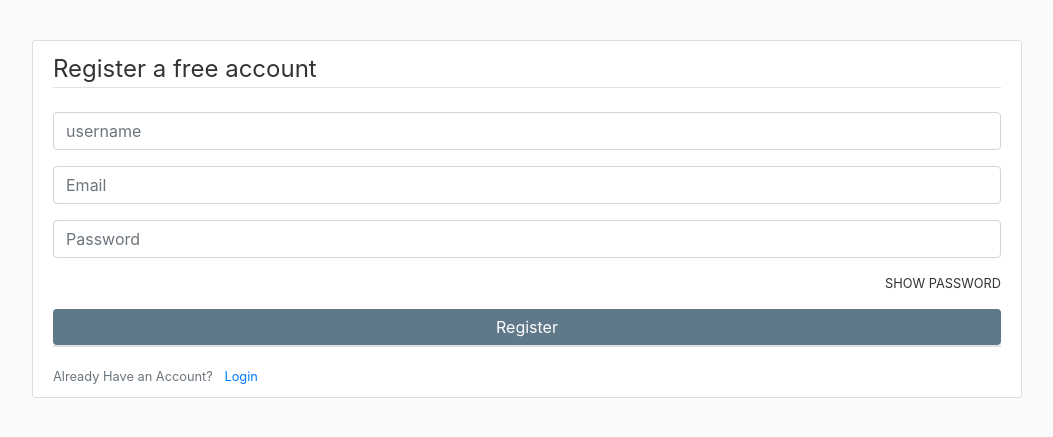
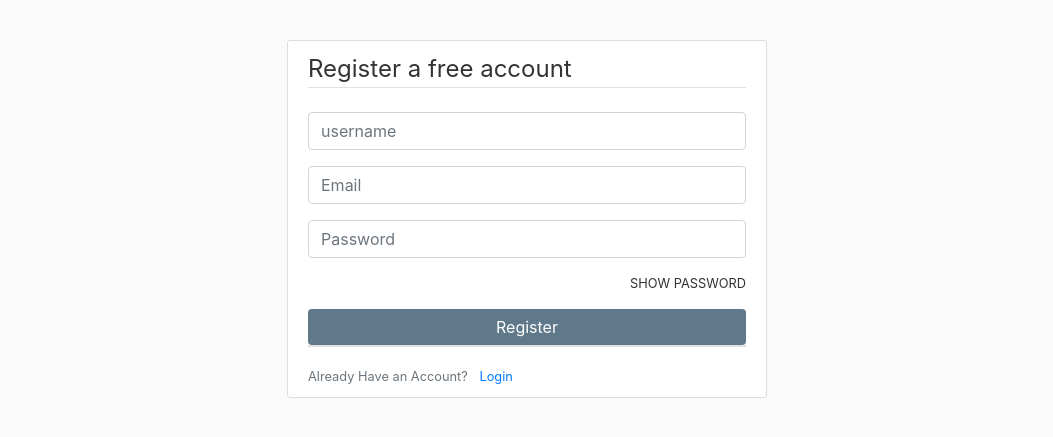
Before and after one commit to hassant727/TeamSoftwareProject, a Django app: page /register/ in a window 1280 px wide. Shown: the part 56-493 px from the top of the page, without its empty margins (113-1166 px from the left). Run offline with Django 3.2, Linux system fonts and the light colour scheme; parts of the project's set-up code (start-up, migrations or seed data) failed here and were passed over; some libraries are stand-ins or nearby versions.

Commit message:
Log in and Register width

```diff
--- a/CS3305TSP/templates/userpages/login.html
+++ b/CS3305TSP/templates/userpages/login.html
@@ -1,8 +1,7 @@
 {% extends 'base.html' %}
 {% load static %}
 {% block content %}
-    <div class="row">
-        <div class="mx-auto w-100">
+    <div class="mx-auto w-50">
         <div class="content-section">
             <form action="{% url 'login' %}" method="post">
                 {% csrf_token %}
@@ -38,8 +37,6 @@
             </div>
         </div>
     </div>
-    </div>
-    <div class="col-md-4"></div>
 <script src="{% static 'js/register.js' %}"></script>
 
 {% endblock content %}
--- a/CS3305TSP/templates/userpages/register.html
+++ b/CS3305TSP/templates/userpages/register.html
@@ -2,8 +2,7 @@
 {% load static %}
 {% load crispy_forms_tags %}
 {% block content %}
-    <div class="row">
-        <div class="mx-auto w-100">
+    <div class="mx-auto w-50">
         <div class="content-section">
             <form action="{% url 'register-page' %}" method="post" class="border-bottom mb-8">
                 {% csrf_token %}
@@ -71,6 +70,5 @@
             </div>
         </div>
     </div>
-    </div>
 <script src="{% static 'js/register.js' %}"></script>
 {% endblock content %}
```
Also changed, not shown: CS3305TSP/db.sqlite3. Lines whose indentation alone changed are shown as unchanged.
